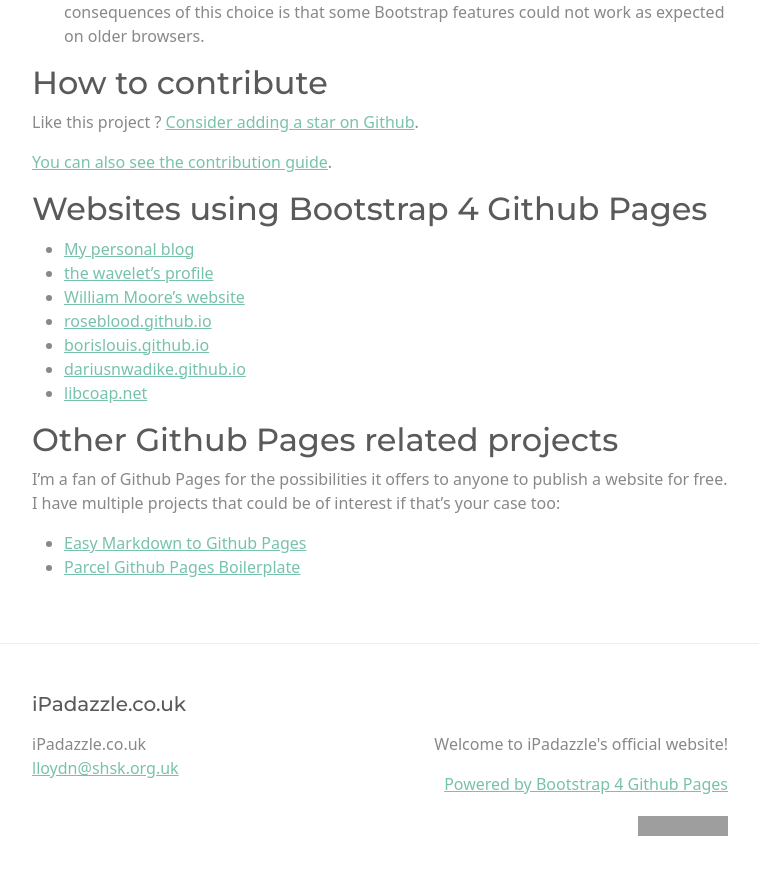
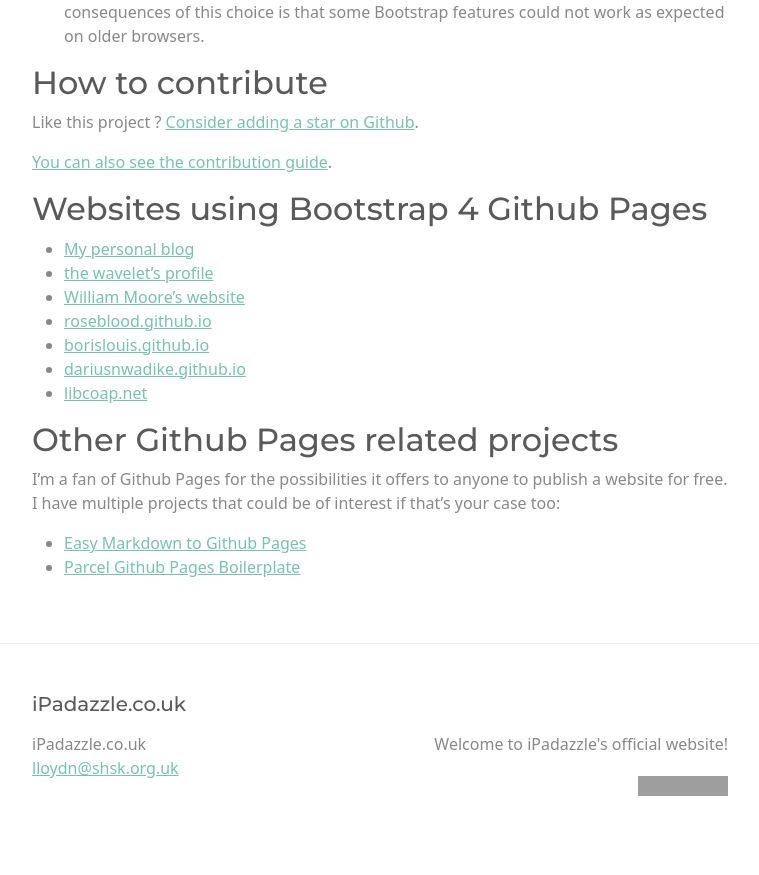
Before and after one commit to NatashaCELloyd/NatashaCELloyd.github.io, a Jekyll site: the page built from index.md, in a window 1280 px wide and 900 px high, scrolled down 2576 px. Shown: the top 875 px of the window, without its empty margins (260-1019 px from the left). Built offline with Jekyll 4.4.1, drawn with Linux system fonts in a browser that asks for light colours; grey boxes are pictures that could not be loaded.

Commit message:
Update footer

```diff
--- a/_includes/footer.html
+++ b/_includes/footer.html
@@ -30,7 +30,7 @@
         <p>{{- site.description | escape -}}</p>
 
         <p>
-          <a href="https://nicolas-van.github.io/bootstrap-4-github-pages/">Powered by Bootstrap 4 Github Pages</a>
+          <a An SHSK Tycoon enterprise business! Any profits go to charity!</a>
         </p>
         <p>
           <a href="https://github.com/nicolas-van/bootstrap-4-github-pages"><img alt="GitHub Repo stars" src="https://img.shields.io/github/stars/nicolas-van/bootstrap-4-github-pages?style=social"></a>
```
